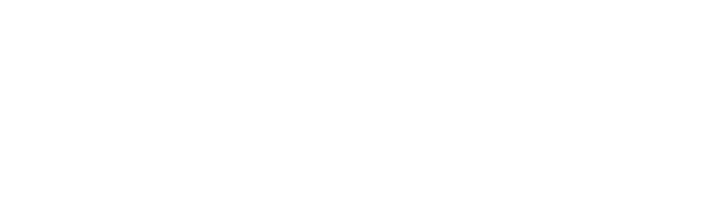
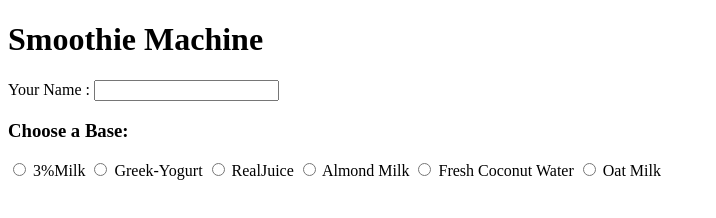
Before and after one commit to Bhavin2310/Client-Side-JS-Assign2, a plain HTML site: page index.html in a window 1280 px wide. Shown: the whole page, without its empty margins (0-716 px from the left). Drawn offline with Linux system fonts and the light colour scheme.

Commit message:
Update html with body

```diff
--- a/index.html
+++ b/index.html
@@ -6,3 +6,31 @@
     <title>Smoothie Machine</title>
     <link rel="stylesheet" href="styles.css">
 </head>
+<body>
+    <!-- main content -->
+    <div class="content-wrapper">
+        <h1>Smoothie Machine</h1>
+
+        <!-- smoothie form stratch -->
+        <form id="SmoothieForm">
+            <label for="customerName">Your Name : </label>
+            <input type="text" id="customerName" name="customerName" required><br>
+
+            <h3>Choose a Base:</h3>
+            <input type="radio" id="milk" name="base" value="Milk" required>
+            <label for="milk">3%Milk</label>
+
+            <input type="radio" id="yogurt" name="base" value="Yogurt">
+            <label for="yogurt">Greek-Yogurt</label>
+
+            <input type="radio" id="juice" name="base" value="Juice">
+            <label for="juice">RealJuice</label>
+
+            <input type="radio" id="almondMilk" name="base" value="Almond Milk">
+            <label for="almondMilk">Almond Milk</label>
+
+            <input type="radio" id="coconutWater" name="base" value="Coconut Water">
+            <label for="coconutWater">Fresh Coconut Water</label>
+
+            <input type="radio" id="oatMilk" name="base" value="Oat Milk">
+            <label for="oatMilk">Oat Milk</label><br>
```
